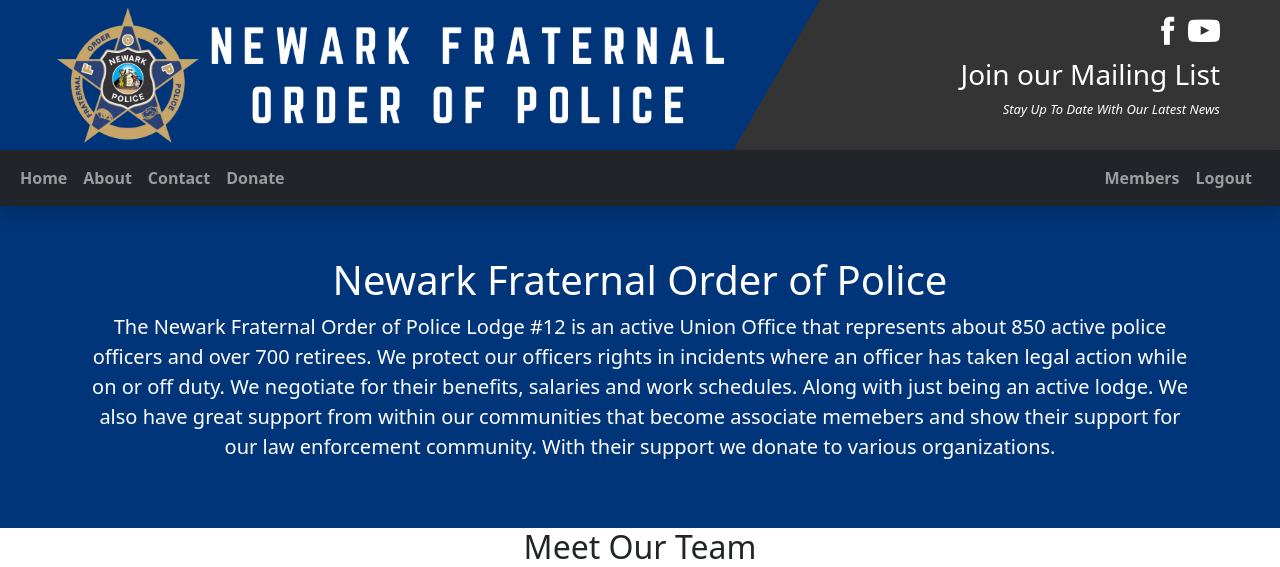
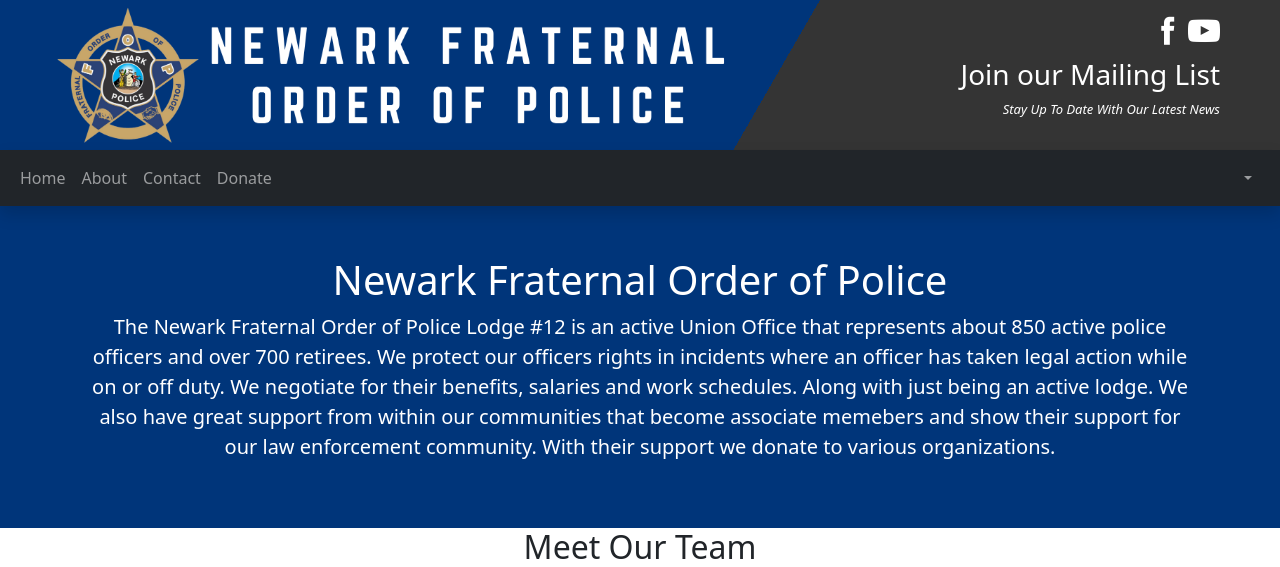
Before and after one commit to gajeraYash/NFOP-app, a Django app: page /about in a window 1280 px wide. Shown: the top 567 px of the page. Run offline with Django 3.2, Linux system fonts and the light colour scheme; a user stored in the database is signed in; some libraries are stand-ins or nearby versions.

Commit message:
Navbar Update

```diff
--- a/templates/app/partials/navbar.html
+++ b/templates/app/partials/navbar.html
@@ -11,32 +11,37 @@
         <div class="collapse navbar-collapse" id="navbarSupportedContent">
             <ul class="navbar-nav me-auto">
                 <li class="nav-item">
-                    <a class="nav-link" href="{% url 'app:index' %}"><b>Home</b></a>
+                    <a class="nav-link" href="{% url 'app:index' %}">Home</a>
                 </li>
                 <li class="nav-item">
-                    <a class="nav-link" href="{% url 'app:about' %}"><b>About</b></a>
+                    <a class="nav-link" href="{% url 'app:about' %}">About</a>
                 </li>
                 <li class="nav-item">
-                    <a class="nav-link" href="{% url 'app:contact' %}"><b>Contact</b></a>
+                    <a class="nav-link" href="{% url 'app:contact' %}">Contact</a>
                 </li>
                 <li class="nav-item">
-                    <a class="nav-link" href="{% url 'app:donate' %}"><b>Donate</b></a>
+                    <a class="nav-link" href="{% url 'app:donate' %}">Donate</a>
                 </li>
             </ul>
             <ul class="navbar-nav me-2">
                 {% if user.is_authenticated %}
-                <li class="nav-item">
-                    <a class="nav-link" href="{% url 'app:member' %}"><b>Members</b></a>
-                </li>
-                <li class="nav-item">
-                    <a class="nav-link" href="{% url 'app:logout' %}"><b>Logout</b></a>
+                <li class="nav-item dropdown">
+                    <a class="nav-link dropdown-toggle" href="#" id="navbarDropdown" role="button" data-bs-toggle="dropdown" aria-expanded="false">
+                        {{user.first_name}} {{user.last_name}}
+                    </a>
+                    <ul class="dropdown-menu dropdown-menu-dark dropdown-menu-end" aria-labelledby="navbarDropdown">
+                      <li><a class="dropdown-item" href="{% url 'app:member' %}">Member Info</a></li>
+                      <li><a class="dropdown-item" href="{% url 'app:upload' %}">Upload</a></li>
+                      <li><hr class="dropdown-divider"></li>
+                      <li><a class="dropdown-item" href="{% url 'app:logout' %}">Logout</a></li>
+                    </ul>
                 </li>
                 {% else %}
                 <li class="nav-item">
-                    <a class="nav-link" href="{% url 'app:signup' %}"><b>Sign up</b></a>
+                    <a class="nav-link" href="{% url 'app:signup' %}">Sign up</a>
                 </li>
                 <li class="nav-item">
-                    <a class="nav-link" href="{% url 'app:login' %}"><b>Login</b></a>
+                    <a class="nav-link" href="{% url 'app:login' %}">Login</a>
                 </li>
                 {% endif %}
             </ul>
```
